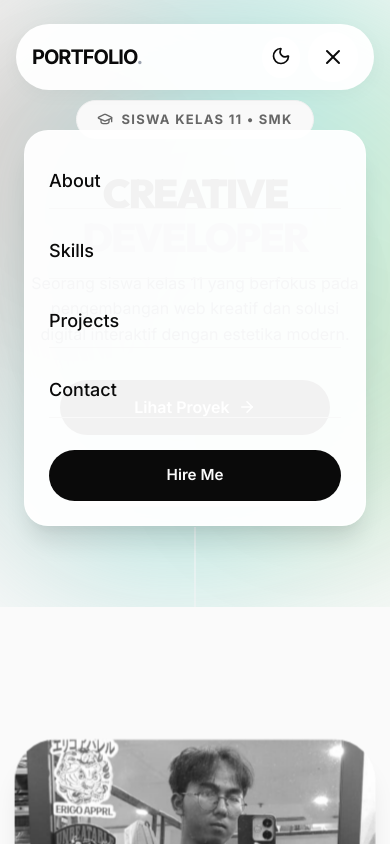
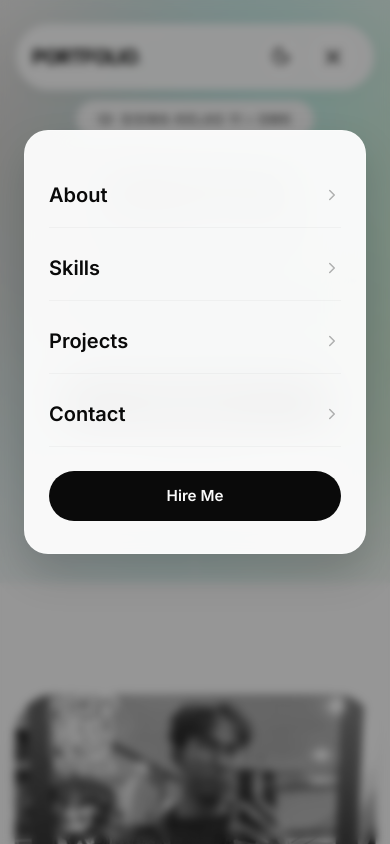
Before and after one commit to YorisSatriaAnanda/porto, a React (Vite) app: page / in a window 390 px wide. Both pictures are taken after a click on the button 333 px from the left and 57 px from the top of the page. Shown: the top 844 px of the page. Built offline with nearby package versions, Linux system fonts and the light colour scheme.

Commit message:
benerin tampilan mobile

```diff
--- a/src/components/Navbar.jsx
+++ b/src/components/Navbar.jsx
@@ -1,6 +1,6 @@
 import React, { useState, useEffect } from 'react';
 import { motion, AnimatePresence } from 'framer-motion';
-import { Menu, X, Sun, Moon } from 'lucide-react';
+import { Menu, X, Sun, Moon, ChevronRight } from 'lucide-react';
 
 const Navbar = ({ darkMode, setDarkMode }) => {
   const [isScrolled, setIsScrolled] = useState(false);
@@ -114,12 +114,30 @@ const Navbar = ({ darkMode, setDarkMode }) => {
       {/* Mobile Menu */}
       <AnimatePresence>
         {isMobileMenuOpen && (
+          <>
+            {/* Full Screen Overlay */}
+            <motion.div
+              className="mobile-menu-backdrop"
+              initial={{ opacity: 0 }}
+              animate={{ opacity: 1 }}
+              exit={{ opacity: 0 }}
+              onClick={() => setIsMobileMenuOpen(false)}
+              style={{
+                position: 'fixed',
+                inset: 0,
+                background: 'rgba(0, 0, 0, 0.4)',
+                backdropFilter: 'blur(4px)',
+                zIndex: 90
+              }}
+            />
+
             <motion.div
               className="mobile-menu-overlay"
               initial={{ opacity: 0, y: -20, scale: 0.95 }}
               animate={{ opacity: 1, y: 0, scale: 1 }}
               exit={{ opacity: 0, y: -20, scale: 0.95 }}
               transition={{ duration: 0.3, ease: "easeOut" }}
+              style={{ zIndex: 100 }}
             >
               <div className="glass mobile-menu-content">
                 {navLinks.map((link, i) => (
@@ -130,23 +148,28 @@ const Navbar = ({ darkMode, setDarkMode }) => {
                     onClick={() => setIsMobileMenuOpen(false)}
                     initial={{ opacity: 0, x: -10 }}
                     animate={{ opacity: 1, x: 0 }}
-                  transition={{ delay: i * 0.1 }}
+                    transition={{ delay: i * 0.05 }}
                   >
-                  {link.name}
+                    <span>{link.name}</span>
+                    <ChevronRight size={18} style={{ opacity: 0.3 }} />
                   </motion.a>
                 ))}
-              <motion.a
+                <motion.div
+                  initial={{ opacity: 0, y: 10 }}
+                  animate={{ opacity: 1, y: 0 }}
+                  transition={{ delay: 0.25 }}
+                >
+                  <a
                     href="#contact"
                     className="btn btn-primary btn-full mt-4"
                     onClick={() => setIsMobileMenuOpen(false)}
-                initial={{ opacity: 0 }}
-                animate={{ opacity: 1 }}
-                transition={{ delay: 0.4 }}
                   >
                     Hire Me
-              </motion.a>
+                  </a>
+                </motion.div>
               </div>
             </motion.div>
+          </>
         )}
       </AnimatePresence>
     </nav>
--- a/src/components/Skills.jsx
+++ b/src/components/Skills.jsx
@@ -204,6 +204,24 @@ const Skills = () => {
         </div>
       </motion.div>
 
+      {/* Scroll Hint for Mobile */}
+      <motion.div
+        initial={{ opacity: 0 }}
+        whileInView={{ opacity: 0.5 }}
+        className="mobile-only text-center"
+        style={{ marginTop: '32px' }}
+      >
+        <span style={{
+          fontSize: '10px',
+          fontWeight: 700,
+          textTransform: 'uppercase',
+          letterSpacing: '0.2em',
+          color: 'var(--text-secondary)'
+        }}>
+          Swipe to explore
+        </span>
+      </motion.div>
+
     </section>
   );
 };
--- a/src/index.css
+++ b/src/index.css
@@ -225,6 +225,7 @@ button {
 
 section {
   padding: 100px 0;
+  scroll-margin-top: 100px;
 }
 
 /* Glassmorphism */
@@ -312,7 +313,7 @@ section {
   top: 0;
   left: 0;
   right: 0;
-  z-index: 50;
+  z-index: 100;
   transition: var(--transition);
 }
 
@@ -423,19 +424,38 @@ section {
 
 .mobile-menu-content {
   border-radius: 24px;
-  padding: 24px;
+  padding: 32px 24px;
   display: flex;
   flex-direction: column;
-  gap: 16px;
-  box-shadow: var(--shadow-xl);
-  background: white;
+  gap: 8px;
+  box-shadow: 0 20px 40px rgba(0, 0, 0, 0.15);
+  background: rgba(255, 255, 255, 0.95);
+  backdrop-filter: blur(20px);
+  -webkit-backdrop-filter: blur(20px);
+  border: 1px solid rgba(255, 255, 255, 0.2);
+}
+
+:root.dark .mobile-menu-content {
+  background: rgba(26, 26, 26, 0.9);
+  border-color: rgba(255, 255, 255, 0.05);
 }
 
 .mobile-nav-link {
-  font-size: 1.125rem;
-  font-weight: 500;
-  padding: 12px 0;
-  border-bottom: 1px solid #f9f9f9;
+  font-size: 1.25rem;
+  font-weight: 600;
+  padding: 16px 0;
+  border-bottom: 1px solid rgba(0, 0, 0, 0.03);
+  display: flex;
+  align-items: center;
+  justify-content: space-between;
+}
+
+:root.dark .mobile-nav-link {
+  border-bottom-color: rgba(255, 255, 255, 0.03);
+}
+
+.mobile-nav-link:last-child {
+  border-bottom: none;
 }
 
 /* Utilities */
@@ -1017,7 +1037,13 @@ section {
 
   .about-grid {
     grid-template-columns: 1fr;
-    gap: 48px;
+    gap: 40px;
+  }
+
+  .about-img {
+    max-height: 400px;
+    object-fit: cover;
+    object-position: top;
   }
 
   .skills-grid {
@@ -1034,7 +1060,11 @@ section {
     gap: 20px;
   }
 
-  .hero-title { font-size: clamp(2.2rem, 12vw, 3.5rem); line-height: 1.1; margin-bottom: 12px; }
+  section {
+    padding: 80px 0;
+  }
+
+  .hero-title { font-size: clamp(2.5rem, 15vw, 4.5rem); line-height: 1; margin-bottom: 16px; }
   .hero-title span { -webkit-text-stroke: 0; }
 
   .hero-desc {
@@ -1095,8 +1125,8 @@ section {
   }
 
   .social-link {
-    width: 70px;
-    height: 70px;
+    width: 60px;
+    height: 60px;
   }
 }
 
@@ -2238,7 +2268,6 @@ section {
   }
 
   .glass, .nav-glass-wrapper {
-    backdrop-filter: none !important;
     background: rgba(255, 255, 255, 0.95) !important;
   }
 
@@ -2270,6 +2299,19 @@ section {
   flex-direction: column;
 }
 
+@media (max-width: 640px) {
+  .cert-modal-window {
+    max-width: 100vw;
+    height: 100vh;
+    max-height: 100vh;
+    border-radius: 0;
+  }
+
+  .cert-modal-overlay {
+    padding: 0;
+  }
+}
+
 :root.dark .cert-modal-window {
   background: #0F0F0F;
 }
```
Lines whose indentation alone changed are shown as unchanged.
